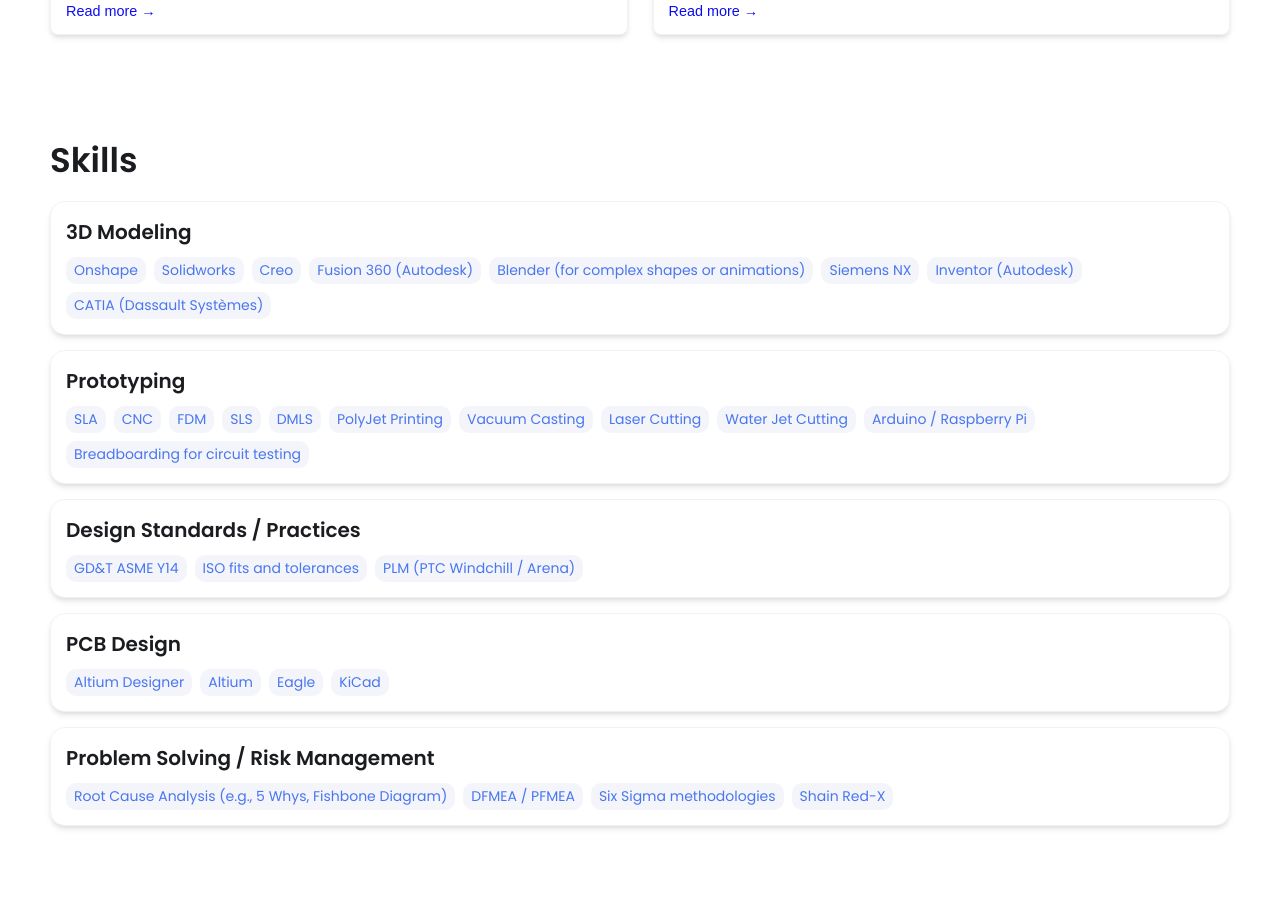
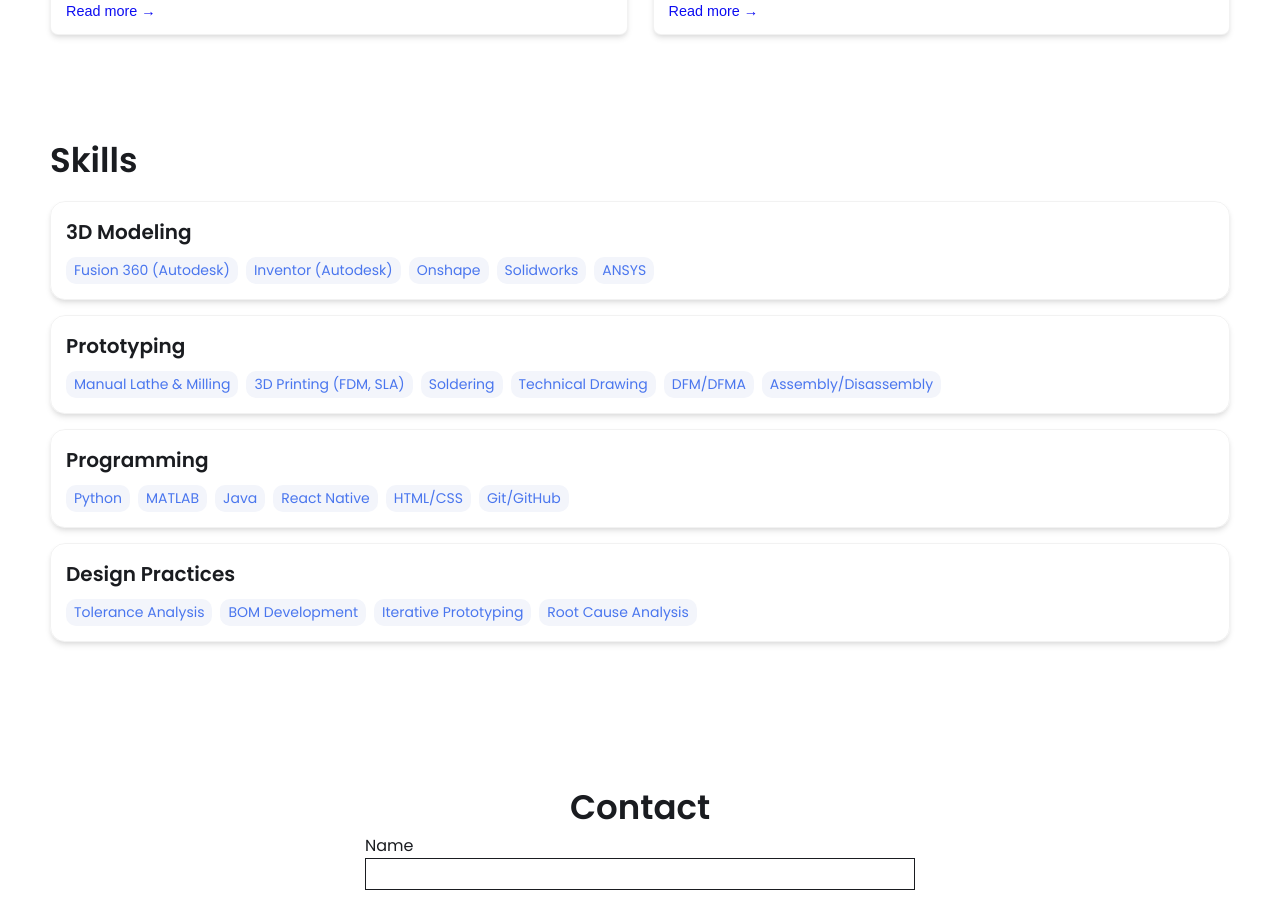
Before and after one commit to oliviatolliver/oliviatolliver.github.io, a Jekyll site: the page built from index.html, in a window 1280 px wide and 900 px high, scrolled down 1491 px. Built offline with Jekyll 4.4.1, drawn with Linux system fonts in a browser that asks for light colours; some of the changed text lies outside the part shown.

Commit message:
updating config (key info)

```diff
--- a/_config.yml
+++ b/_config.yml
@@ -7,17 +7,17 @@
 
 # Main Page Setup
 
-title: John Doe's Portfolio # This is what shows up in the tab of the browser
+title: Olivia Tolliver's Portfolio # This is what shows up in the tab of the browser
 
 
 
 # Hero Section
-name: John Doe
-headline: headline message
+name: Olivia Tolliver
+headline: Mechanical Engineer Student at Cornell | Robotics, Prototyping, and Product Design Enthusiast
 description: >- # dont remove this line. this will ignore all new lines until the next section
-  Write an awesome intro and discuss your highlights and qualification. You can edit this
-  line in _config.yml. It will appear in your document head meta (for
-  Google search results) and in your feed.xml site description.
+  Mechanical Engineering student at Cornell University with hands-on experience in robotics, wearable systems, and
+  mechanism design. Currently a member and incoming AstroTech Subteam Lead on Cornell Mars Rover engineering project team.
+  Passionate about building things that work - from auger-based soil collection systems to pneumatic cardiac monitors.
 
 # Place your profile image in /assets/images/profile-image/folder and edit the file name
 profile_image: ./assets/images/profile-image/avatar.jpeg
@@ -31,9 +31,9 @@
 # Set up external links - this will show up as small icons next to your name.
 
 external-links:    # input only your own url slug. The icons with missing entries will not appear.
-  linkedin: test    # https://www.linkedin.com/in/{your url slug}
-  github: leea12    # https://github.com/{your url slug}
-  stackoverflow: test      # https://stackoverflow.com/users/{your url slug}
+  linkedin: oliviatolliver    # https://www.linkedin.com/in/{your url slug}
+  github:     # https://github.com/{your url slug}
+  stackoverflow:       # https://stackoverflow.com/users/{your url slug}
   medium:            # https://medium.com/@{your url slug}
   x-twitter:   # https://x.com/{your url slug}
   threads:            # https://threads.net/@{your url slug}
@@ -47,52 +47,40 @@
 skills:
   - category: 3D Modeling
     tools:
+    - Fusion 360 (Autodesk)
+    - Inventor (Autodesk)
     - Onshape
     - Solidworks
-    - Creo
-    - Fusion 360 (Autodesk)
-    - Blender (for complex shapes or animations)
-    - Siemens NX
-    - Inventor (Autodesk)
-    - CATIA (Dassault Systèmes)
+    - ANSYS
   - category: Prototyping
     tools:
-    - SLA
-    - CNC
-    - FDM
-    - SLS
-    - DMLS
-    - PolyJet Printing
-    - Vacuum Casting
-    - Laser Cutting
-    - Water Jet Cutting
-    - Arduino / Raspberry Pi
-    - Breadboarding for circuit testing
-  - category: Design Standards / Practices
+    - Manual Lathe & Milling
+    - 3D Printing (FDM, SLA)
+    - Soldering
+    - Technical Drawing
+    - DFM/DFMA
+    - Assembly/Disassembly
+  - category: Programming
     tools:
-    - GD&T ASME Y14
-    - ISO fits and tolerances
-    - PLM (PTC Windchill / Arena)
-  - category: PCB Design
+    - Python
+    - MATLAB
+    - Java
+    - React Native
+    - HTML/CSS
+    - Git/GitHub
+  - category: Design Practices
     tools:
-    - Altium Designer
-    - Altium
-    - Eagle
-    - KiCad
-  - category: Problem Solving / Risk Management
-    tools:
-    - Root Cause Analysis (e.g., 5 Whys, Fishbone Diagram)
-    - DFMEA / PFMEA
-    - Six Sigma methodologies
-    - Shain Red-X
+    - Tolerance Analysis
+    - BOM Development
+    - Iterative Prototyping
+    - Root Cause Analysis
 
 
 # Contact Form Setup. Setup an account and copy over the key. When someone fills out the form, it will be received in your email.
-formspree-key:   https://formspree.io/f/{8-digit key}
+formspree-key:   https://formspree.io/f/xbdewzwq
 
 
-
-# Active theme (Updatethis to switch themes). Make sure to keep the indentation the samne.
+# Active theme (Updatethis to switch themes). Make sure to keep the indentation the same.
 colors: # this is the basic theme
   text: "#1a1c20"
   border: "#ddd"
```
